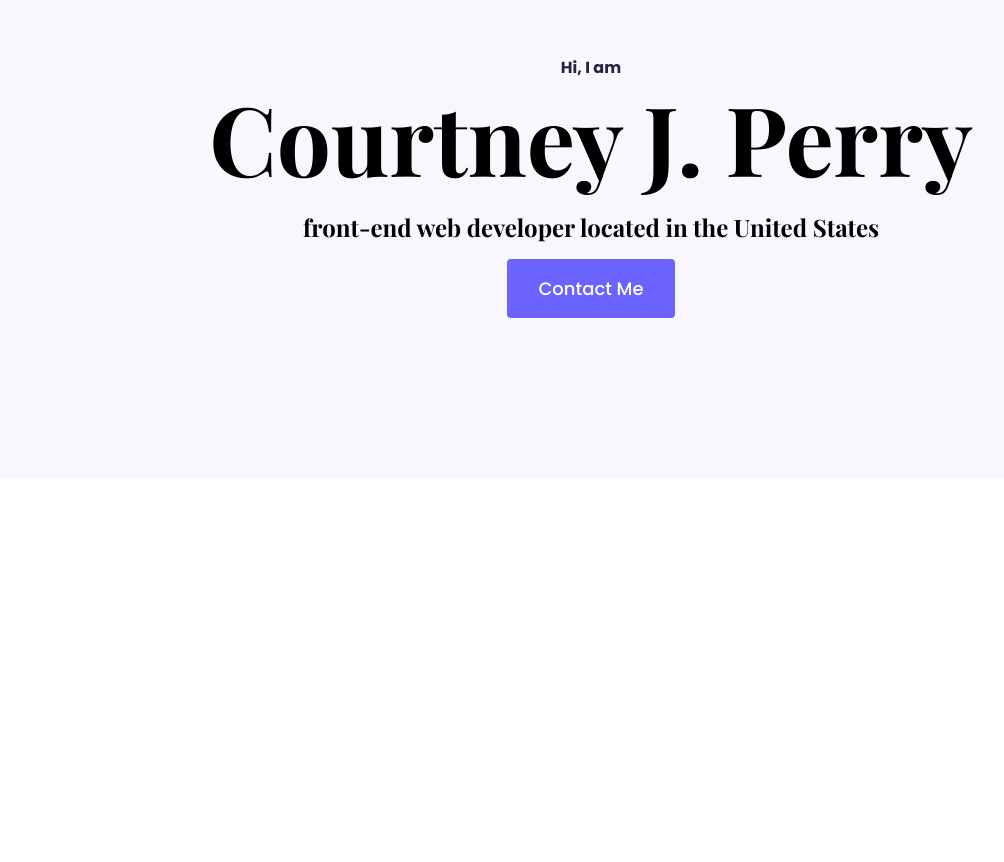
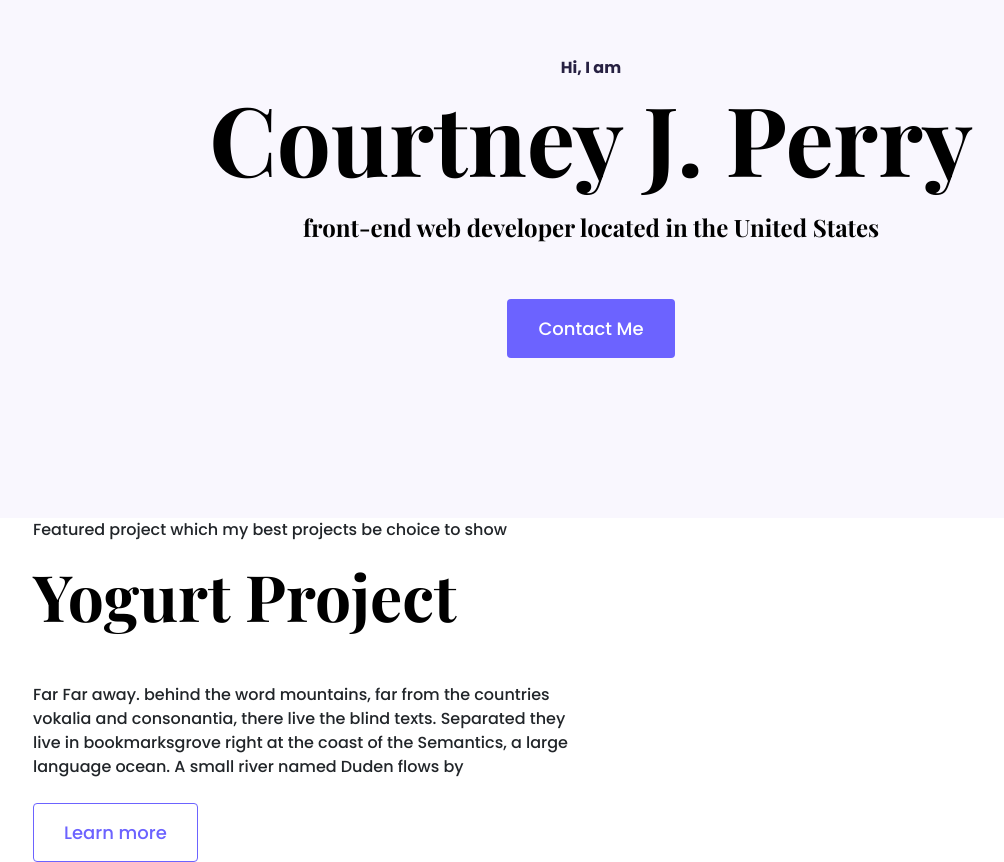
Before and after one commit to cnjperrys/portfolio-project, a plain HTML site: page index.html in a window 1280 px wide. Shown: the part 104-966 px from the top of the page, without its empty margins (49-1053 px from the left). Before the commit the page ends 800 px from the top, so only its background shows below. Drawn offline with nearby package versions, Linux system fonts and the light colour scheme.

Commit message:
updated homepage html css

```diff
--- a/index.html
+++ b/index.html
@@ -26,10 +26,30 @@
         <h1>
             Courtney J. Perry
         </h1>
-        <h2>
+        <h2 class="mb-5">
             front-end web developer located in the United States
         </h2>
-        <a href="#" class="btn btn-branding">Contact Me</a>
+         <div>
+             <a href="#" class="btn btn-branding">Contact Me</a>
+         </div>
     </div>
+    <div class="container">
+        <div class="row">
+            <div class="col-6"
+    <p class="text-center m-5">Featured project which my best projects be choice to show</p>
+<h2 class="mb-5">
+    Yogurt Project
+</h2>
+<p class="mb-4">
+    Far Far away. behind the word mountains, far from the countries vokalia and consonantia, there live the blind texts. Separated they live in bookmarksgrove right at the coast of the Semantics, a large language ocean.  A small river named Duden flows by
+</p>
+<a href="" class="btn btn-branding-outline">
+    Learn more
+</a>
+</div>
+</div>
+</div>
+
+
 </body>
 </html>
--- a/styles/portfolio.css
+++ b/styles/portfolio.css
@@ -27,8 +27,16 @@ h1 {
     font-size: 96px;
 }
 
+h2 {
+    font-size: 64px;
+
+}
+
 p {
     font-weight: normal;
+    font-size: 16px;
+    line-height: 1.5;
+
 }
 
 .hero {
@@ -60,3 +68,11 @@ p {
     padding: 15px 30px;
 
 }
+ .btn-branding-outline {
+    border-radius: 4px;
+    font-size: 18px;
+    line-height: 27px;
+    padding: 15px 30px;
+    color: var(--branding-color);
+    border: 1px solid var(--branding-color);
+ }
```
